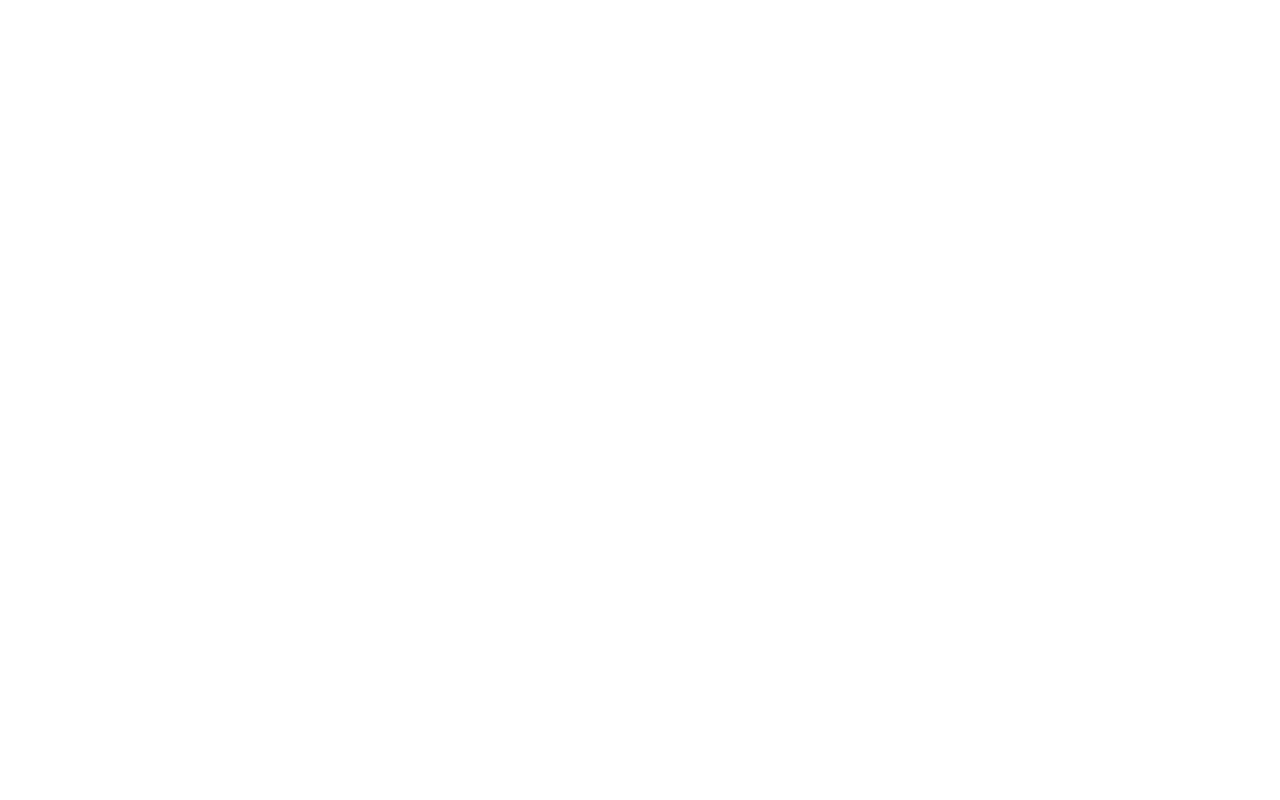
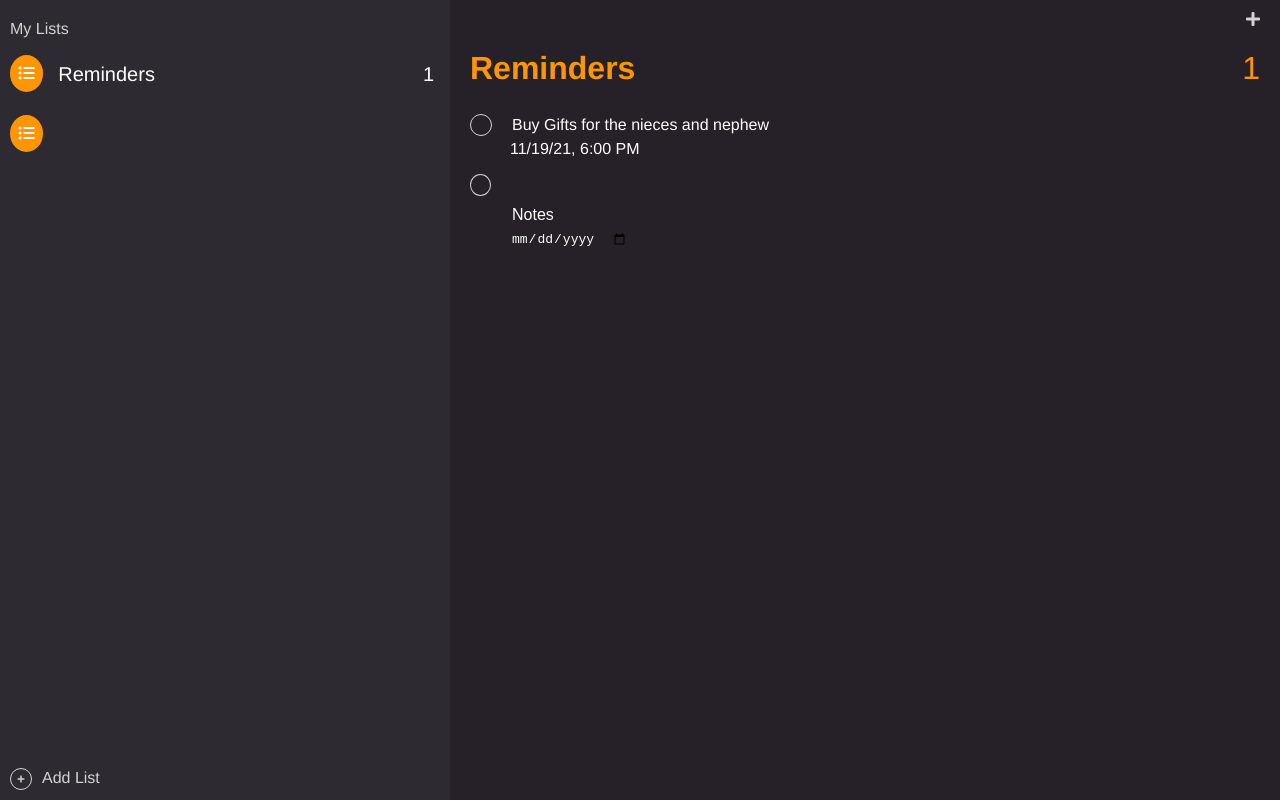
Before and after one commit to sdirienzo/to-do, a website built with webpack: page dist/index.html in a window 1280 px wide. Built offline with nearby package versions, Linux system fonts and the light colour scheme.

Commit message:
Introduce UI skeleton

```diff
--- /dev/null
+++ b/src/styles/style.css
@@ -0,0 +1,258 @@
+body {
+    display: block;
+    margin: 0;
+    width: 100%;
+    height: 100vh;
+    overflow: hidden;
+    font-family: 'Helvetica Neue';
+}
+
+#content {
+    display: grid;
+    grid-template-columns: minmax(150px, 450px) auto;
+    height: 100%;
+}
+
+#sidebar {
+    background-color: #2E2A31;
+    padding-top: 20px;
+    padding-bottom: 10px;
+}
+
+#main-section {
+    background-color: #262128;
+}
+
+#list-section {
+    display: flex;
+    flex-direction: column;
+    height: 100%;
+    padding-left: 10px;
+    padding-right: 10px;
+}
+
+#my-lists {
+    width: 100%;
+    color: lightgray;
+}
+
+.list {
+    display: flex;
+    align-items: center;
+    height: 50px;
+    margin-top: 10px;
+}
+
+.list-icon {
+    display: flex;
+    justify-content: center;
+    align-items: center;
+    height: 25px;
+    width: 25px;
+    padding: 5px;
+    background-color: #FF9502;
+    color: white;
+    font-size: 100%;
+    border: 1px solid transparent;
+    border-radius: 50%;
+}
+
+
+.list-name {
+    height: 20px;
+    width: 100%;
+    padding-left: 15px;
+    font-size: 1.25em;
+    color: white;
+}
+
+.list-count {
+    height: 20px;
+    width: 20px;
+    font-size: 1.25em;
+    color: white;
+}
+
+#sidebar-add-list {
+    display: flex;
+    align-items: center;
+    margin-top: auto;
+}
+
+#sidebar-add-list-icon {
+    display: flex;
+    justify-content: center;
+    align-items: center;
+    height: 20px;
+    width: 20px;
+    font-size: 50%;
+    color: lightgray;
+    border: 1px solid lightgray;
+    border-radius: 50%;
+}
+
+#sidebar-add-list-icon:hover {
+    cursor: pointer;
+}
+
+#sidebar-add-list-name {
+    height: 20px;
+    padding-left: 10px;
+    color: lightgray;
+}
+
+#sidebar-add-list-name:hover {
+    cursor: pointer;
+}
+
+#main-section {
+    display: flex;
+    flex-direction: column;
+    padding-left: 20px;
+    padding-right: 20px;
+}
+
+#main-section-add-list {
+    display: flex;
+    justify-content: flex-end;
+    align-items: center;
+    height: 40px;
+    width: 100%;
+    color: lightgray;
+}
+
+#main-section-add-list > div > i:hover {
+    cursor: pointer;
+}
+
+#list-header {
+    display: flex;
+    justify-content: space-between;
+    height: 60px;
+    width: 100%;
+    margin-top: 10px;
+    font-size: 2em;
+    color: #FF9502;
+}
+
+#list-header-name {
+    font-weight: bold;
+}
+
+.list-item {
+    display: flex;
+    flex-direction: column;
+    height: 60px;
+    width: 100%;
+}
+
+.list-item-title-row {
+    display: flex;
+    align-items: center;
+    height: 50%;
+    width: 100%;
+}
+
+.list-item-checkbox {
+    height: 20px;
+    width: 20px;
+    border: 1px solid lightgray;
+    border-radius: 50%;
+}
+
+.list-item-title {
+    padding-left: 20px;
+    color: white;
+}
+
+.list-item-date-row {
+    height: 50%;
+    width: 100%;
+    padding-left: 40px;
+}
+
+.list-item-date {
+    color: white;
+}
+
+.new-list-item {
+    display: flex;
+    flex-direction: column;
+    height: 90px;
+    width: 100%;
+}
+
+.new-list-item-title-row {
+    display: flex;
+    align-items: center;
+    height: 33%;
+    width: 100%;
+}
+
+.new-list-item-checkbox {
+    height: 20px;
+    width: 20px;
+    border: 1px solid lightgray;
+    border-radius: 50%;
+}
+
+.new-list-item-title {
+    height: 100%;
+    width: 100%;
+    padding-left: 20px;
+}
+
+.new-list-item-title > input {
+    box-sizing: border-box;
+    height: 100%;
+    width: 100%;
+    color: white;
+    background-color: transparent;
+    border: none;
+    outline: none;
+}
+
+.new-list-item-notes-row {
+    display: flex;
+    height: 33%;
+    width: 100%;
+    padding-left: 40px;
+}
+
+.new-list-item-notes {
+    height: 100%;
+    width: 100%;
+}
+
+::placeholder {
+    color: white;
+}
+
+.new-list-item-notes > input {
+    box-sizing: border-box;
+    height: 100%;
+    width: 100%;
+    font-size: 1em;
+    color: white;
+    background-color: transparent;
+    border: none;
+    outline: none;
+}
+
+.new-list-item-date-row {
+    display: flex;
+    height: 33%;
+    width: 100%;
+    padding-left: 40px;
+}
+
+.new-list-item-date {
+    padding: 0;
+}
+
+input[type="date"] {
+    background-color: transparent;
+    border: none;
+    font-size: 1em;
+    color: white;
+}
```
Also changed, not shown: dist/index.html.
